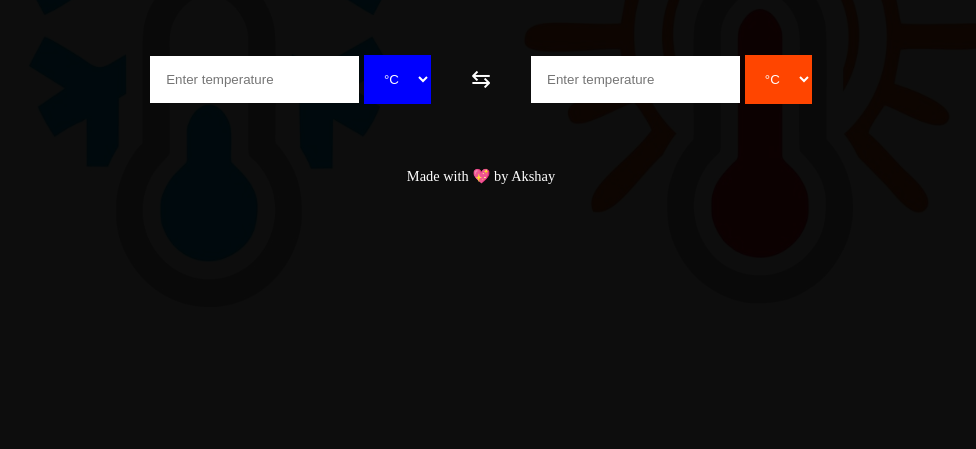
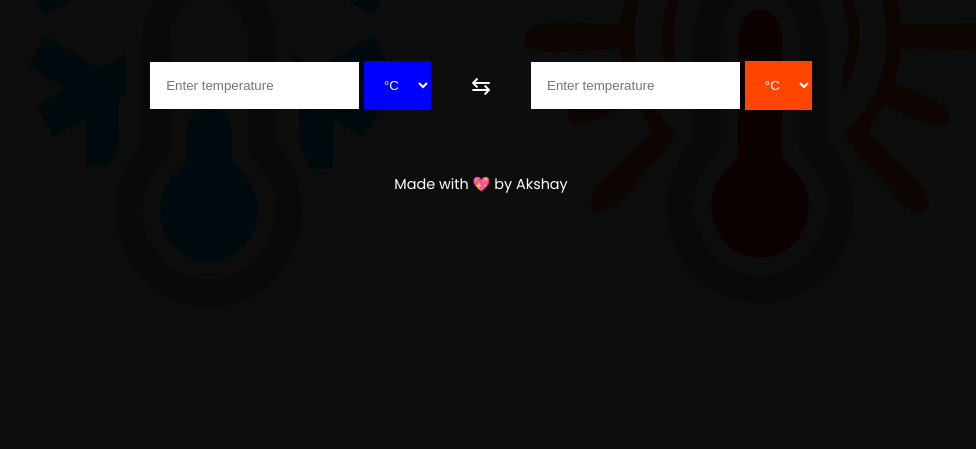
Before and after one commit to akshayxemo/Temperature-Converter, a plain HTML site: page index.html in a window 1280 px wide. Shown: the part 351-800 px from the top of the page, without its empty margins (159-1135 px from the left). Drawn offline with Linux system fonts and the light colour scheme.

Commit message:
Adding fonts url to view the UI as it is designed

```diff
--- a/assets/css/style.css
+++ b/assets/css/style.css
@@ -1,3 +1,4 @@
+@import url('https://fonts.googleapis.com/css2?family=Poppins:wght@400;500;600;700;800;900&display=swap');
 *{
     margin: 0;
     padding: 0;
```
